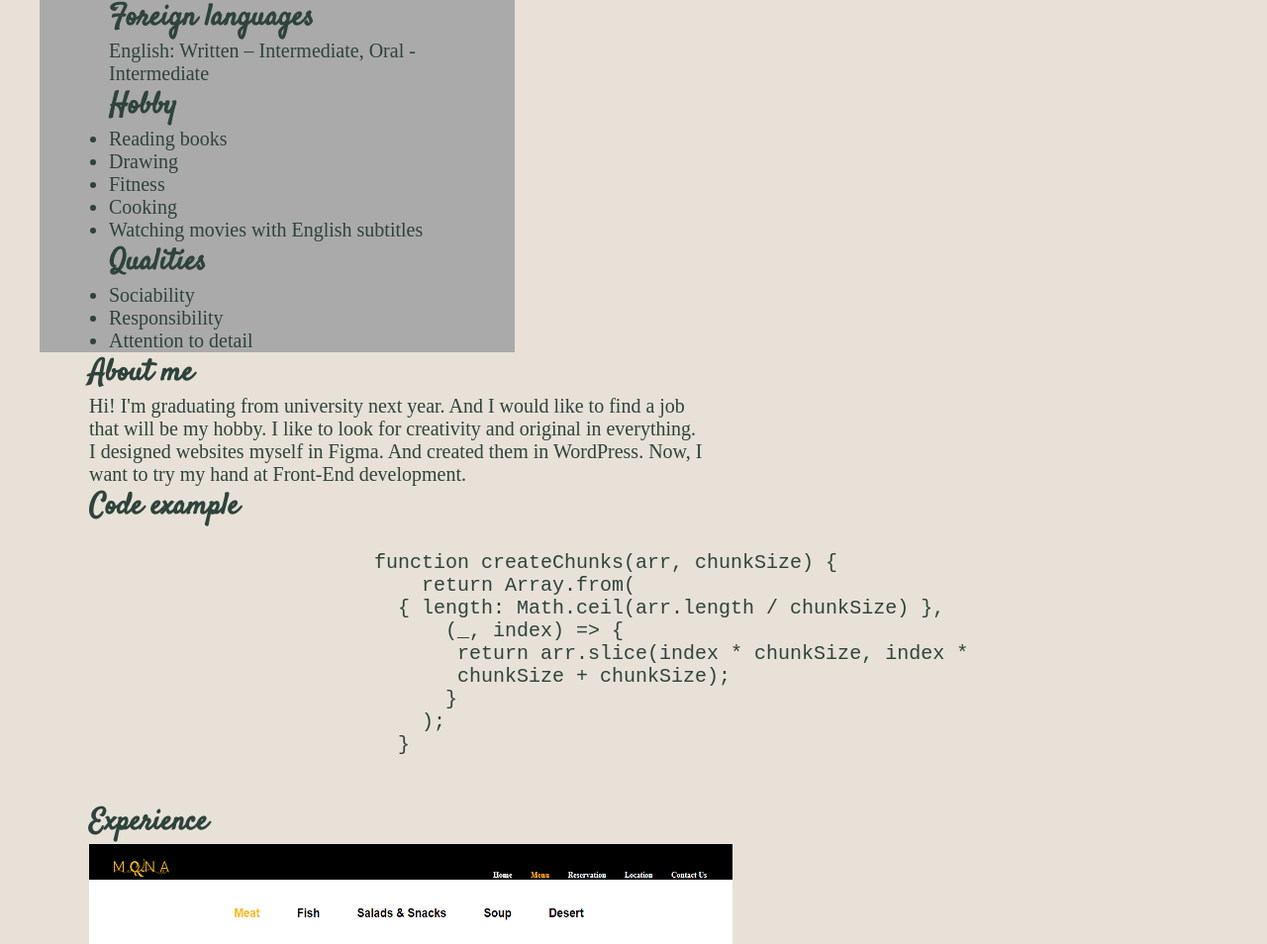
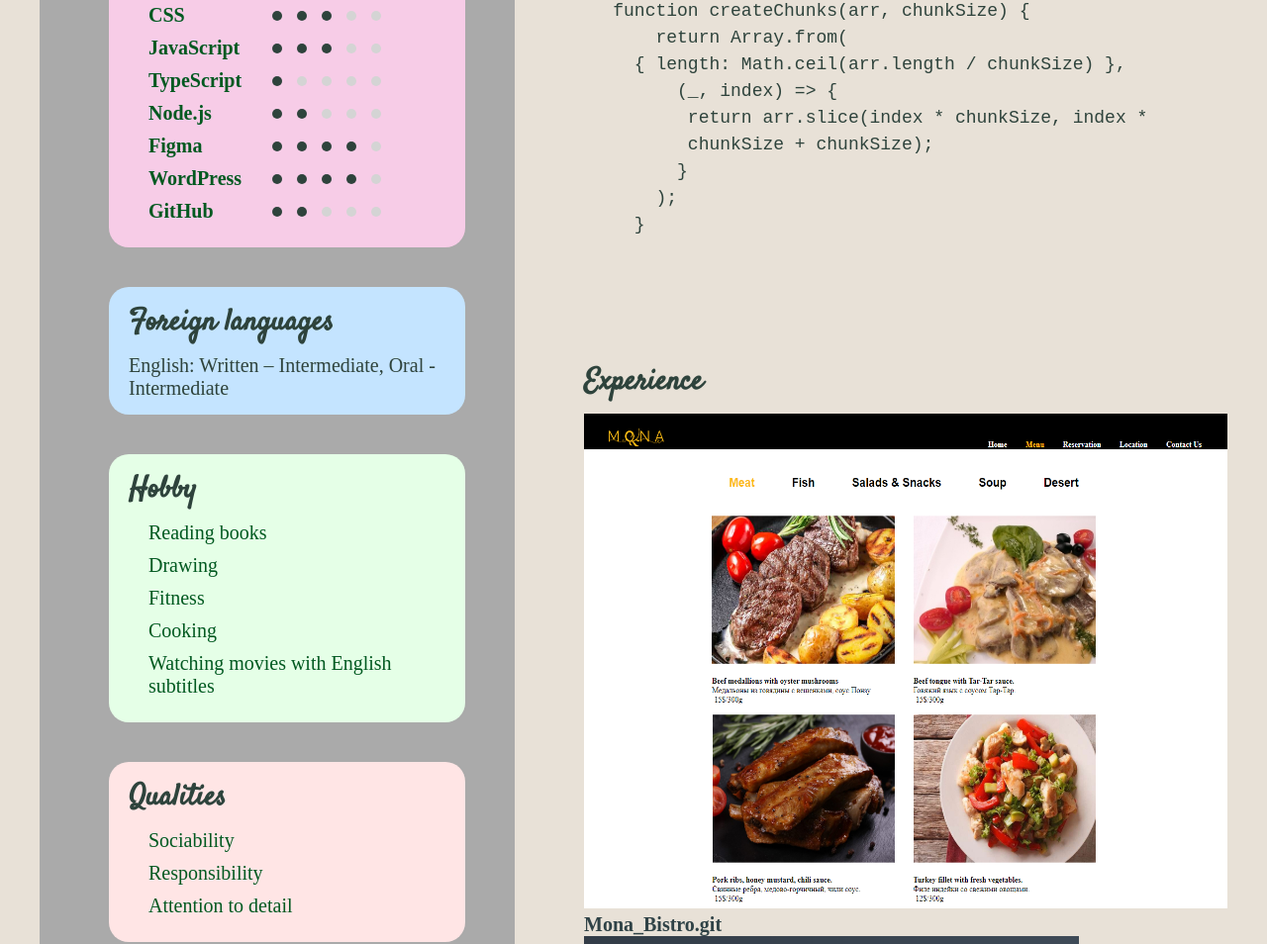
Before and after one commit to Ryt666/rsschool-cv, a plain HTML site: page index.html in a window 1280 px wide. Shown: the part 707-1661 px from the top of the page at 99% size. Drawn offline with Linux system fonts and the light colour scheme.

Commit message:
feat: add stilization main and footer

```diff
--- a/style.css
+++ b/style.css
@@ -94,3 +94,118 @@ h4 {
     padding: 0 50px;
 
 }
+
+.main {
+    display: flex;
+}
+
+.bg-yellow {
+    background: #fff9dc;
+}
+
+.bg-pink {
+    background: #f7cce7;
+}
+
+.bg-blue {
+    background: #c4e4ff;
+}
+
+.bg-green {
+    background: #e5ffe7;
+}
+
+.bg-red {
+    background: #ffe5e5;
+}
+
+.bg-purple {
+    background: #fdc2ff;
+}
+
+.card {
+    max-width: 100%;
+    padding: 15px 20px;
+    margin-bottom: 40px;
+    border-radius: 20px;
+}
+
+.card h2 {
+    margin-bottom: 10px;
+}
+
+.skill-list {
+    padding: 0 20px;
+    list-style-type: none;
+}
+
+.skill-list li {
+    color: #015920;
+    margin-bottom: 10px;
+
+
+}
+
+.skill-list__technology {
+    margin-bottom: 5px;
+    display: flex;
+    align-items: center;
+
+}
+
+.skill-list__text {
+    width: 110px;
+    margin-right: 15px;
+    font-weight: 600;
+}
+
+.skill-list__points {
+    display: flex;
+    align-items: center;
+}
+
+.skill-list__item {
+    width: 10px;
+    height: 10px;
+    background-color: #2e433c;
+    border-radius: 50%;
+    margin-right: 15px;
+    transition: all .3s linear;
+}
+
+.skill-list__item-grey {
+    background-color: #d4d4d4;
+
+}
+
+.footer {
+    background-color: #bdbdbd;
+    padding: 10px 0;
+}
+
+
+.footer__inner {
+    display: flex;
+    justify-content: center;
+    align-items: center;
+}
+
+.footer__social {
+    display: block;
+    background-image: url(/rsschool-cv/images/25231.png);
+    background-size: cover;
+    width: 20px;
+    height: 20px;
+    margin-right: 10px;
+}
+
+.footer__image {
+    width: 70px;
+    margin: 0 10px;
+}
+
+.text{
+        font-size: 18px;
+        line-height: 27px;
+        margin-left: -230px;
+}
```
